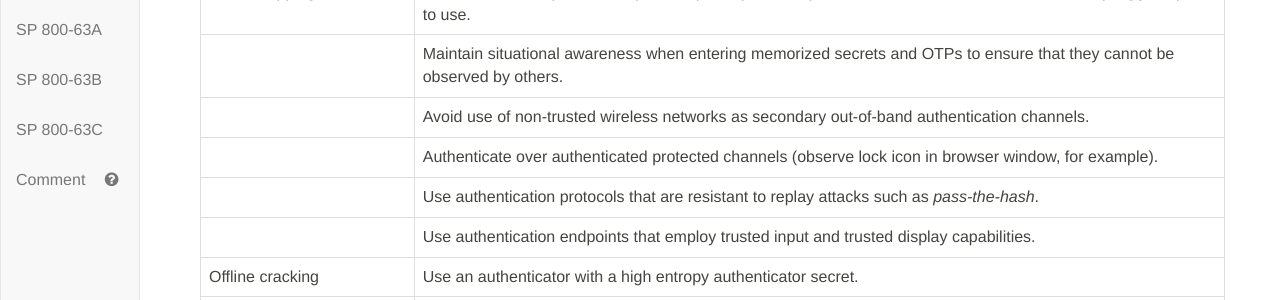
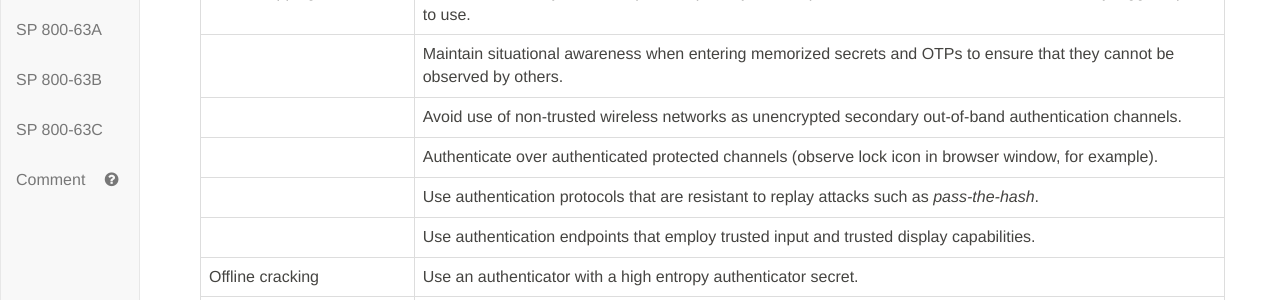
Before and after one commit to usnistgov/800-63-3, a Jekyll site: the page built from sp800-63b/sec8_security.md, in a window 1280 px wide and 900 px high, scrolled down 2690 px. Shown: the part 152-452 px from the top of the window. Built offline with Jekyll 4.4.1, drawn with Linux system fonts in a browser that asks for light colours; our own code applies the rules of GitHub Pages for plain Markdown files.

Commit message:
Untrusted channel update

```diff
--- a/sp800-63b/sec8_security.md
+++ b/sp800-63b/sec8_security.md
@@ -75,7 +75,7 @@
 | Duplication |  Use authenticators from which it is difficult to extract and duplicate long-term authentication secrets. |
 | Eavesdropping | Ensure the security of the endpoint, especially with respect to freedom from malware such as key loggers, prior to use.
 | | Maintain situational awareness when entering memorized secrets and OTPs to ensure that they cannot be observed by others.
-| | Avoid use of non-trusted wireless networks as secondary out-of-band authentication channels.
+| | Avoid use of non-trusted wireless networks as unencrypted secondary out-of-band authentication channels.
 | | Authenticate over authenticated protected channels (observe lock icon in browser window, for example).
 | | Use authentication protocols that are resistant to replay attacks such as *pass-the-hash*.
 | | Use authentication endpoints that employ trusted input and trusted display capabilities.
```
